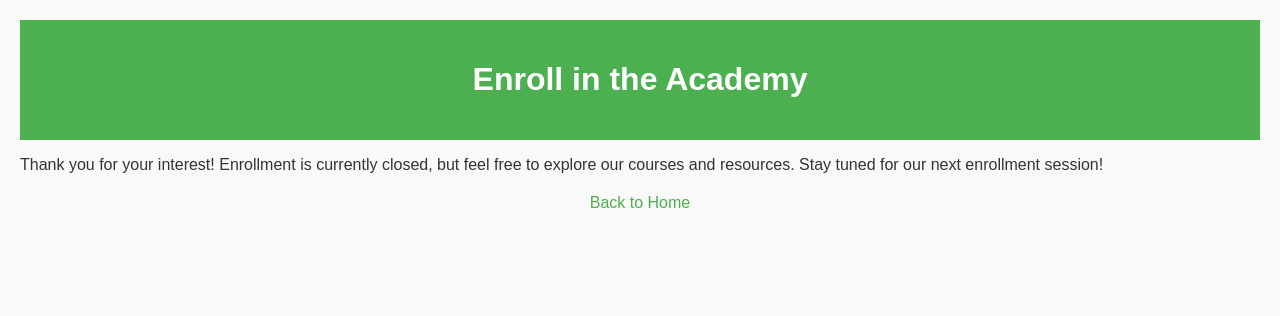
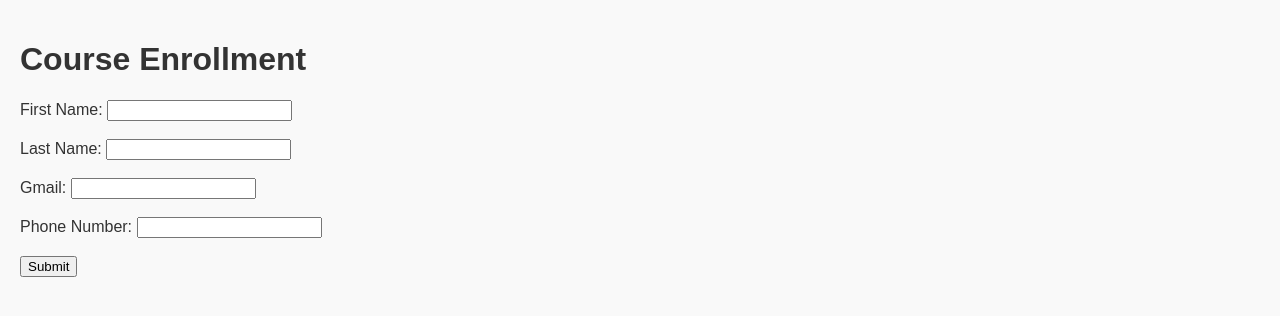
Before and after one commit to Jayvyanelfad/Personal-Development-Academy, a plain HTML site: page enroll.html in a window 1280 px wide. Drawn offline with Linux system fonts and the light colour scheme.

Commit message:
Update enroll.html

```diff
--- a/enroll.html
+++ b/enroll.html
@@ -3,20 +3,28 @@
 <head>
     <meta charset="UTF-8">
     <meta name="viewport" content="width=device-width, initial-scale=1.0">
-    <title>Enroll in Personal Development Academy</title>
+    <title>Enroll</title>
     <link rel="stylesheet" href="styles.css">
 </head>
 <body>
-    <header>
-        <h1>Enroll in the Academy</h1>
-    </header>
+    <h1>Course Enrollment</h1>
+    <form id="enrollmentForm">
+        <label for="firstName">First Name:</label>
+        <input type="text" id="firstName" name="firstName" required><br><br>
 
-    <section>
-        <p>Thank you for your interest! Enrollment is currently closed, but feel free to explore our courses and resources. Stay tuned for our next enrollment session!</p>
-    </section>
+        <label for="lastName">Last Name:</label>
+        <input type="text" id="lastName" name="lastName" required><br><br>
 
-    <footer>
-        <p><a href="index.html">Back to Home</a></p>
-    </footer>
+        <label for="gmail">Gmail:</label>
+        <input type="email" id="gmail" name="gmail" required><br><br>
+
+        <label for="phone">Phone Number:</label>
+        <input type="tel" id="phone" name="phone" required><br><br>
+
+        <button type="button" onclick="submitForm()">Submit</button>
+    </form>
+    <p id="confirmationMessage"></p>
+
+    <script src="enroll.js"></script>
 </body>
 </html>
```
